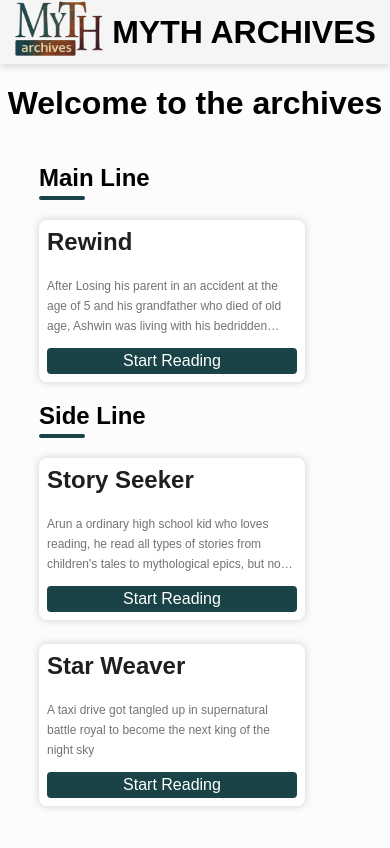
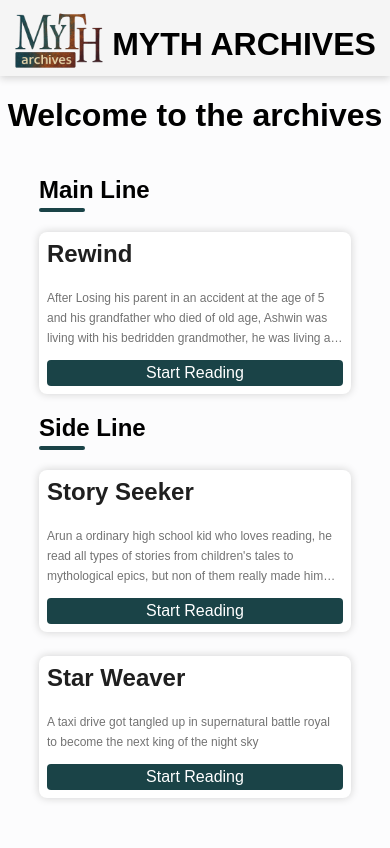
Before and after one commit to OutStract/myth-archives, a Next.js app: page / in a window 390 px wide. Shown: the top 848 px of the page. Built offline with nearby package versions, Linux system fonts and the light colour scheme.

Commit message:
Final fix of mobile layout

```diff
--- a/src/app/global.css
+++ b/src/app/global.css
@@ -1,3 +1,34 @@
+@media screen and (max-width: 768px) {
+
+.body .home-body {
+    max-width: 80%
+}
+.home-body .card-group {
+    display: flex;
+    flex-direction: column;
+    min-width: 100%;
+}
+.story-link .story-card-container {
+    min-width:fit-content;
+}
+.body .story-page-body {
+    max-width: 90%;
+}
+.body .reader-body {
+    max-width: 90%;
+    font-size: 20px;
+}
+.chapter-reader-title{
+    font-size: 32px;
+}
+.story-syno {
+    font-size: 20px;
+}
+.chapter-link{
+    font-size: 20px;
+}
+}
+
 .body {
     font-family: Arial, Helvetica, sans-serif;
     background-color: hsl(240, 33%, 99%);
@@ -20,6 +51,7 @@
     position:sticky;
     top: 0px;
     width: 100%;
+    padding-top: 12px;
 
 }
 
@@ -43,7 +75,7 @@
 
 .card-group {
     display: flex;
-    flex-wrap: wrap;
+    flex-direction: row;
     gap: 24px;
 }
 
@@ -68,14 +100,13 @@
 
 .story-link {
     text-decoration: none;
-    max-width: fit-content;
+    min-width: fit-content;
 }
 
 .story-card-container {
     background-color: hsl(0, 0%, 100%);
     padding: 8px;
     max-width: 250px;
-    min-width: 200px;
     border-radius: 8px;
     text-align: center;
     box-shadow: 0px 0px 8px #d0d0d0;
```
